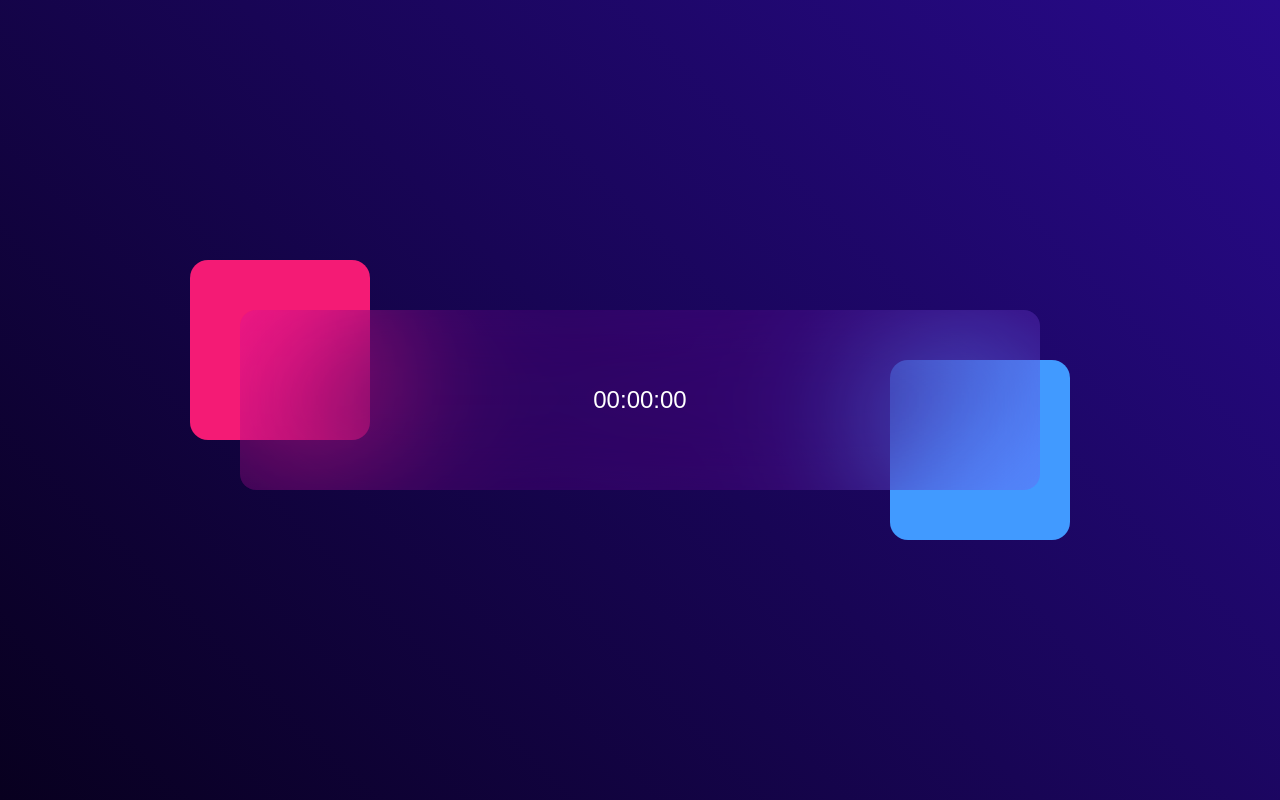
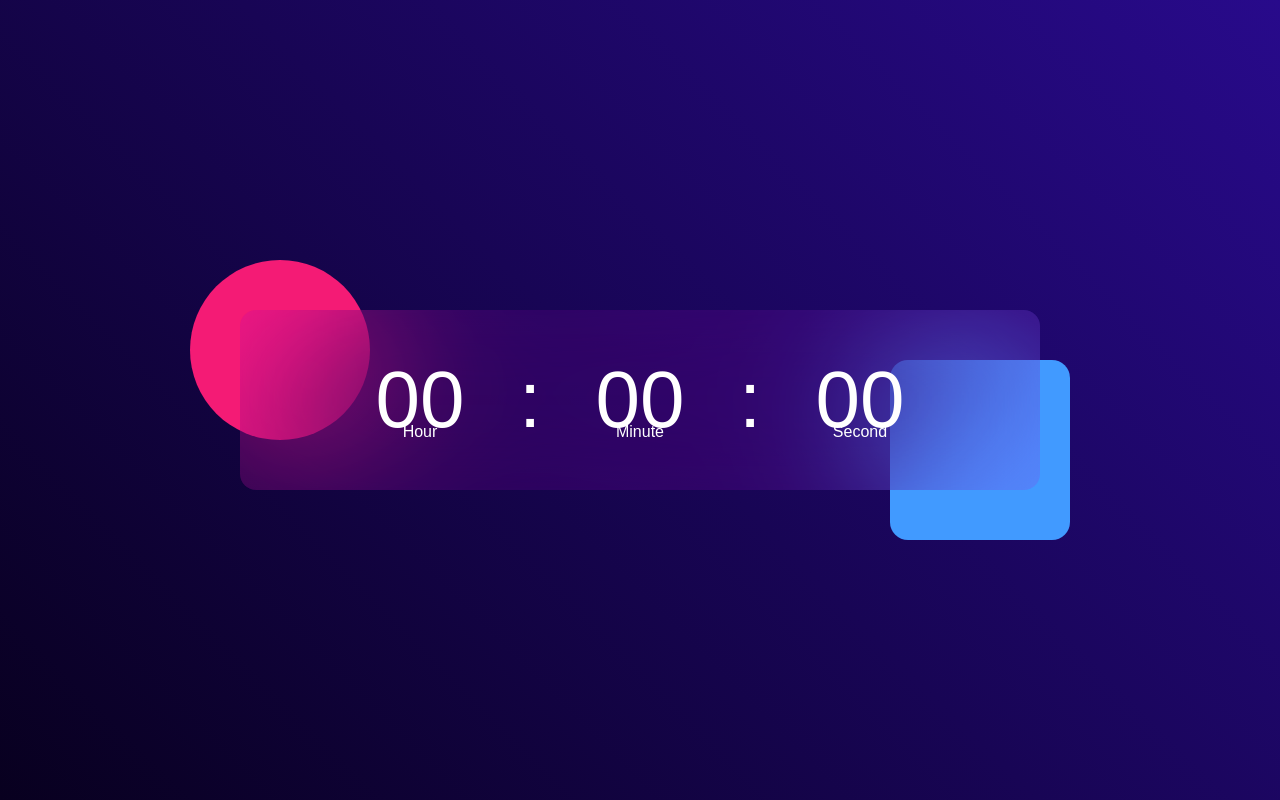
Before and after one commit to Shougotmollik/JavaScript_mini_Projects, a plain HTML site: page Digital Watch/index.html in a window 1280 px wide. Drawn offline with Linux system fonts and the light colour scheme.

Commit message:
complete digital clock desing

```diff
--- a/Digital Watch/index.html
+++ b/Digital Watch/index.html
@@ -10,11 +10,11 @@
     <div id="wrapper">
       <div class="container">
         <div class="clock">
-          <span>00</span>
+          <span id="hour">00 </span>
           <span>:</span>
-          <span>00</span>
+          <span id="minute">00</span>
           <span>:</span>
-          <span>00</span>
+          <span id="second">00</span>
         </div>
       </div>
     </div>
--- a/Digital Watch/style.css
+++ b/Digital Watch/style.css
@@ -18,7 +18,6 @@
   top: 50%;
   left: 50%;
   transform: translate(-50%, -50%);
-
 }
 .clock {
   width: 100%;
@@ -37,7 +36,7 @@
   height: 11.25rem;
   background-color: #f41b75;
   position: absolute;
-  border-radius: 10%;
+  border-radius: 50%;
   left: -50px;
   top: -50px;
   z-index: -1;
@@ -55,6 +54,29 @@
   z-index: -1;
 }
 
-.clock span{
-  font-size: x-large
+.clock span {
+  font-size: 80px;
+  width: 110px;
+  display: inline;
+  text-align: center;
+  position: relative;
 }
+
+.clock span::after {
+  content: "";
+  font-size: 16px;
+  position: absolute;
+  bottom: 5px;
+  left: 50%;
+  transform: translateX(-50%);
+}
+
+#hour::after {
+  content: "Hour";
+}
+#minute::after {
+  content: "Minute";
+}
+#second::after {
+  content: "Second";
+}
```
